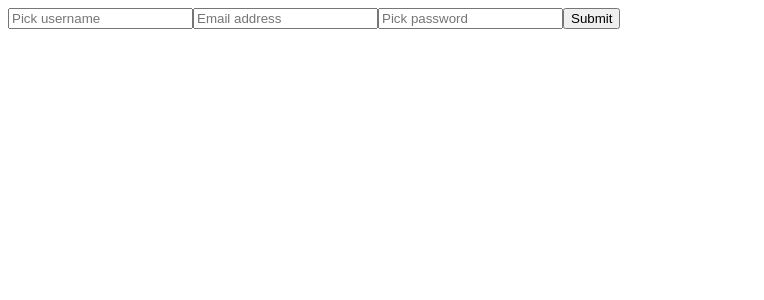
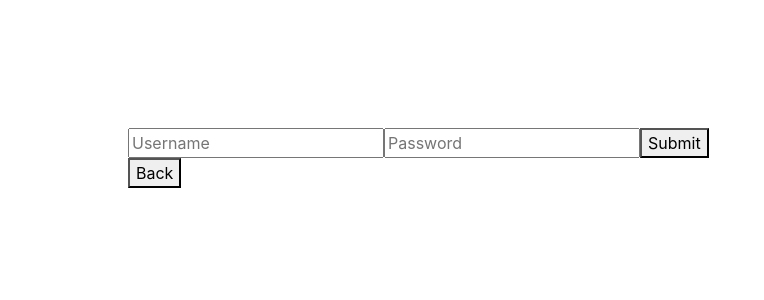
Before and after one commit to Wunderlist-2/Front-End, a React (Create React App) app: page /signin in a window 1280 px wide. Shown: the top 300 px of the page, without its empty margins (0-764 px from the left). Built offline with nearby package versions, Linux system fonts and the light colour scheme.

Commit message:
add yup validation and reuse form component for sigin and login

```diff
--- a/package.json
+++ b/package.json
@@ -8,6 +8,7 @@
     "@testing-library/react": "^9.3.2",
     "@testing-library/user-event": "^7.1.2",
     "axios": "^0.19.2",
+    "bootstrap": "^4.4.1",
     "formik": "^2.1.4",
     "react": "^16.13.0",
     "react-dom": "^16.13.0",
@@ -15,6 +16,7 @@
     "react-router": "^5.1.2",
     "react-router-dom": "^5.1.2",
     "react-scripts": "3.4.0",
+    "reactstrap": "^8.4.1",
     "yup": "^0.28.1"
   },
   "scripts": {
--- a/src/App.js
+++ b/src/App.js
@@ -1,12 +1,15 @@
 import React from 'react';
-import { Route, } from 'react-router-dom';
+import { Route } from 'react-router-dom';
 import WelcomePage from './components/WelcomePage';
+import LoginSignup from './components/Form';
+import 'bootstrap/dist/css/bootstrap.min.css';
 
 const App = () => {
   return (
     <>
-      {/* TODO: Make this a route, remember wrap in browser router */}
-      <WelcomePage />
+      <Route exact path="/welcome" component={WelcomePage} />
+      <Route exact path='/signin' render={props => <LoginSignup {...props} />} />
+      <Route exact path='/register' render={props => <LoginSignup {...props} />} />
     </>
   )
 }
--- /dev/null
+++ b/src/components/Form.js
@@ -0,0 +1,50 @@
+import React, { useEffect, useState } from 'react';
+import { Formik, Form, Field } from 'formik';
+import * as Yup from 'yup';
+import './index.css';
+
+const LoginSignup = (props) => {
+
+    const back = () => {
+        props.history.push('/welcome')
+    }
+    const validationSchema = Yup.object().shape({
+        user_name: Yup.string()
+            .min(2, 'Too Short!')
+            .max(50, 'Too Long!')
+            .required('Required'),
+        password: Yup.string()
+            .min(2, 'Too Short!')
+            .max(50, 'Too Long!')
+            .required('Required'),
+    });
+    return (
+        <div className="container-margin">
+            <Formik
+                initialValues={{ user_name: "", password: "" }}
+                validationSchema={validationSchema}
+                onSubmit={(values, tools) => {
+                    console.log(values); // the object we need is in values
+                    tools.resetForm()
+                }}>
+                {({ errors, touched }) => (
+                    <Form>
+                        {errors.user_name && touched.user_name ? (
+                            <div>{errors.user_name}</div>
+                        ) : null}
+                        <Field type="text" name="user_name" placeholder="Username" />
+                        {errors.password && touched.password ? (
+                            <div>{errors.password}</div>
+                        ) : null}
+                        <Field type="password" name="password" placeholder="Password" />
+                        <button type="submit">Submit</button>
+                    </Form>
+
+                )}
+            </Formik>
+            <button type="submit" onClick={back}>Back</button>
+        </div>
+    )
+}
+
+export default LoginSignup;
--- a/src/components/Signin.js
+++ /dev/null
@@ -1,47 +0,0 @@
-import React, { useEffect, useState } from 'react';
-import axios from 'axios';
-import { Formik, Form, Field, ErrorMessage } from 'formik';
-
-const SignIn = (props) => {
-    return (
-        <>
-            <Formik
-                initialValues={{ user_name: "", email: "", password: "" }}
-                validate={values => {
-                    const errors = {};
-                    if (!values.user_name) {
-                        errors.user_name = "You must enter a user name";
-                    }
-                    else if (!values.email) {
-                        errors.email = "You must enter an email address";
-                    }
-                    else if (!/^[A-Z0-9._%+-]+@[A-Z0-9.-]+\.[A-Z]{2,}$/i.test(values.email)
-                    ) {
-                        errors.email = 'Invalid email address';
-                    }
-                    else if (!values.password) {
-                        errors.password = 'You must enter a password';
-                    }
-                    return errors;
-                }}
-                onSubmit={(values, tools, ) => {
-                    console.log(values);
-                    tools.resetForm()
-                }}>
-                <Form>
-                    <ErrorMessage name="user_name" component="div" />
-                    <Field type="text" name="user_name" placeholder="Pick username" />
-
-                    <ErrorMessage name="email" component="div" />
-                    <Field type="email" name="email" placeholder="Email address" />
-
-                    <ErrorMessage name="password" component="div" />
-                    <Field type="password" name="password" placeholder="Pick password" />
-                    <button type="submit">Submit</button>
-                </Form>
-            </Formik>
-        </>
-    )
-}
-
-export default SignIn;
--- a/src/components/WelcomePage.js
+++ b/src/components/WelcomePage.js
@@ -1,11 +1,19 @@
-import React from 'react';
-import SignIn from './Signin';
+import React, { useEffect, useState } from 'react';
+import { Link } from 'react-router-dom';
+import axios from 'axios';
+import './index.css';
 
 const WelcomePage = () => {
     return (
-        <>
-            <SignIn />
-        </>
+        <div className="container-margin">
+            <h1>Welcome please log in or register if you havent allready</h1>
+            <Link to='/signin'>
+                <button type='submit'>Login</button>
+            </Link>
+            <Link to='/register'>
+                <button type='submit'>Register</button>
+            </Link>
+        </div>
     )
 }
 
--- /dev/null
+++ b/src/components/index.css
@@ -0,0 +1,3 @@
+.container-margin {
+    margin: 10%;
+}
--- a/src/index.js
+++ b/src/index.js
@@ -3,10 +3,13 @@ import ReactDOM from 'react-dom'
 import App from './App'
 import store from './redux/store'
 import { Provider } from 'react-redux'
+import { BrowserRouter } from 'react-router-dom'
 
 ReactDOM.render(
   <Provider store={store}>
-    <App />
+    <BrowserRouter>
+      <App />
+    </BrowserRouter>
   </Provider>,
   document.getElementById('root')
 )
```
